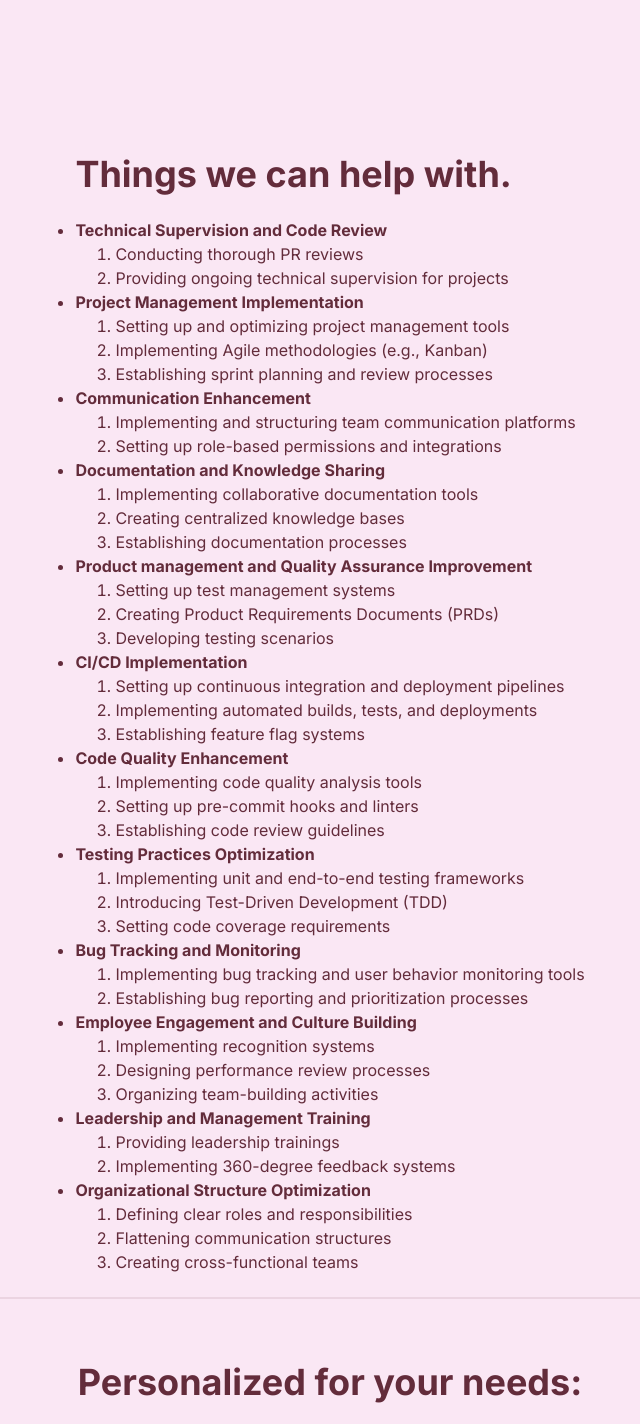
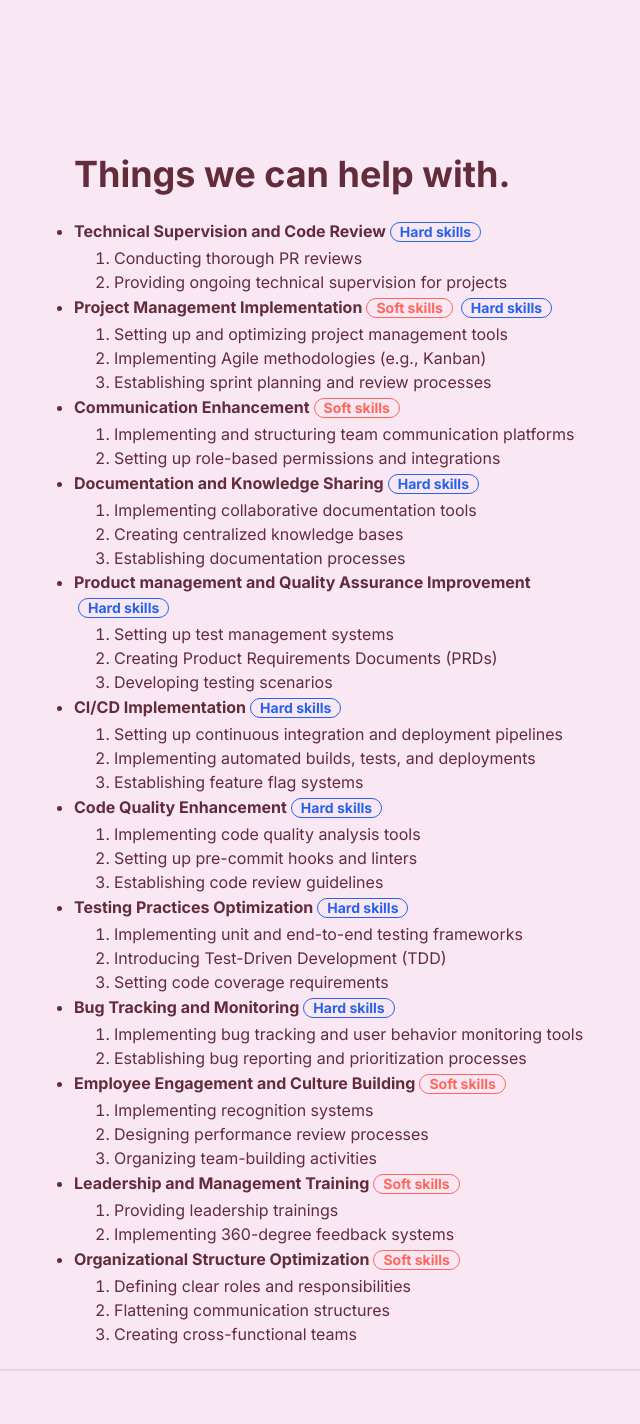
Before and after one commit to shekspir55/consultancy, a Next.js app: page / in a window 1280 px wide. Shown: the part 646-2070 px from the top of the page, without its empty margins (310-950 px from the left). Built offline with nearby package versions, Linux system fonts and the light colour scheme.

Commit message:
added badges

```diff
--- a/package.json
+++ b/package.json
@@ -11,17 +11,17 @@
   "dependencies": {
     "next": "14.2.5",
     "react": "^18",
-    "react-dom": "^18"
+    "react-dom": "^18",
+    "daisyui": "^4.12.10",
+    "tailwindcss": "^3.4.1"
   },
   "devDependencies": {
     "@types/node": "^20",
     "@types/react": "^18",
     "@types/react-dom": "^18",
-    "daisyui": "^4.12.10",
     "eslint": "^8",
     "eslint-config-next": "14.2.5",
     "postcss": "^8",
-    "tailwindcss": "^3.4.1",
     "typescript": "^5"
   }
 }
--- /dev/null
+++ b/src/app/common/hard-badge.tsx
@@ -0,0 +1,7 @@
+export default function HardBadge() {
+  return (
+    <div className="badge badge-info gap-2 m-1 badge-outline">
+      Hard skills
+    </div>
+  );
+}
--- /dev/null
+++ b/src/app/common/soft-badge.tsx
@@ -0,0 +1,7 @@
+export default function SoftBadge() {
+  return (
+    <div className="badge badge-error gap-2 m-1 badge-outline">
+      Soft skills
+    </div>
+  );
+}
--- a/src/app/page.tsx
+++ b/src/app/page.tsx
@@ -1,3 +1,6 @@
+import HardBadge from "./common/hard-badge";
+import SoftBadge from "./common/soft-badge";
+
 export default function Home() {
   return (
     <div>
@@ -5,12 +8,12 @@ export default function Home() {
         <div className="hero-content text-center">
           <div className="max-w-lg">
             <h2 className="text-2xl m-5">
-              Engineering / project / qa / operations management services for small
-              and medium software engineering teams.
+              Engineering / project / qa / operations management services for
+              small and medium software engineering teams.
             </h2>
             <h1 className="text-5xl font-bold">
               Suggestions are not enough: <br />
-              <u> We drive and own the solutions. </u>
+              <u> We drive and own the results. </u>
             </h1>
             <a className="btn btn-primary m-10" href="https://cal.com/ruben-k">
               <svg
@@ -41,6 +44,7 @@ export default function Home() {
             <ul className="list-disc font-bold">
               <li>
                 Technical Supervision and Code Review
+                <HardBadge />
                 <ul className="list-decimal ml-10 font-normal">
                   <li>Conducting thorough PR reviews</li>
                   <li>Providing ongoing technical supervision for projects</li>
@@ -48,6 +52,8 @@ export default function Home() {
               </li>
               <li>
                 Project Management Implementation
+                <SoftBadge />
+                <HardBadge />
                 <ul className="list-decimal ml-10 font-normal">
                   <li>Setting up and optimizing project management tools</li>
                   <li>Implementing Agile methodologies (e.g., Kanban)</li>
@@ -56,6 +62,7 @@ export default function Home() {
               </li>
               <li>
                 Communication Enhancement
+                <SoftBadge />
                 <ul className="list-decimal ml-10 font-normal">
                   <li>
                     Implementing and structuring team communication platforms
@@ -65,6 +72,7 @@ export default function Home() {
               </li>
               <li>
                 Documentation and Knowledge Sharing
+                <HardBadge />
                 <ul className="list-decimal ml-10 font-normal">
                   <li>Implementing collaborative documentation tools</li>
                   <li>Creating centralized knowledge bases</li>
@@ -73,6 +81,7 @@ export default function Home() {
               </li>
               <li>
                 Product management and Quality Assurance Improvement
+                <HardBadge />
                 <ul className="list-decimal ml-10 font-normal">
                   <li>Setting up test management systems</li>
                   <li>Creating Product Requirements Documents (PRDs)</li>
@@ -81,6 +90,7 @@ export default function Home() {
               </li>
               <li>
                 CI/CD Implementation
+                <HardBadge />
                 <ul className="list-decimal ml-10 font-normal">
                   <li>
                     Setting up continuous integration and deployment pipelines
@@ -91,6 +101,7 @@ export default function Home() {
               </li>
               <li>
                 Code Quality Enhancement
+                <HardBadge />
                 <ul className="list-decimal ml-10 font-normal">
                   <li>Implementing code quality analysis tools</li>
                   <li>Setting up pre-commit hooks and linters</li>
@@ -99,6 +110,7 @@ export default function Home() {
               </li>
               <li>
                 Testing Practices Optimization
+                <HardBadge />
                 <ul className="list-decimal ml-10 font-normal">
                   <li>Implementing unit and end-to-end testing frameworks</li>
                   <li>Introducing Test-Driven Development (TDD)</li>
@@ -107,6 +119,7 @@ export default function Home() {
               </li>
               <li>
                 Bug Tracking and Monitoring
+                <HardBadge />
                 <ul className="list-decimal ml-10 font-normal">
                   <li>
                     Implementing bug tracking and user behavior monitoring tools
@@ -118,6 +131,7 @@ export default function Home() {
               </li>
               <li>
                 Employee Engagement and Culture Building
+                <SoftBadge />
                 <ul className="list-decimal ml-10 font-normal">
                   <li>Implementing recognition systems</li>
                   <li>Designing performance review processes</li>
@@ -126,6 +140,7 @@ export default function Home() {
               </li>
               <li>
                 Leadership and Management Training
+                <SoftBadge />
                 <ul className="list-decimal ml-10 font-normal">
                   <li>Providing leadership trainings</li>
                   <li>Implementing 360-degree feedback systems</li>
@@ -133,6 +148,7 @@ export default function Home() {
               </li>
               <li>
                 Organizational Structure Optimization
+                <SoftBadge />
                 <ul className="list-decimal ml-10 font-normal">
                   <li>Defining clear roles and responsibilities</li>
                   <li>Flattening communication structures</li>
```
Also changed, not shown: 1 other file (tests, documents, lock files or other folders).
